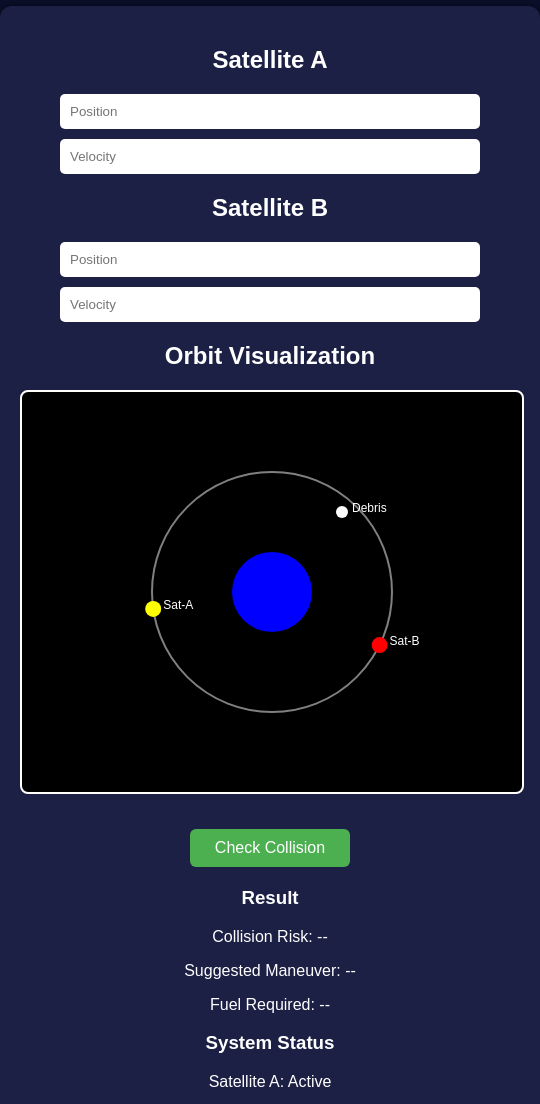
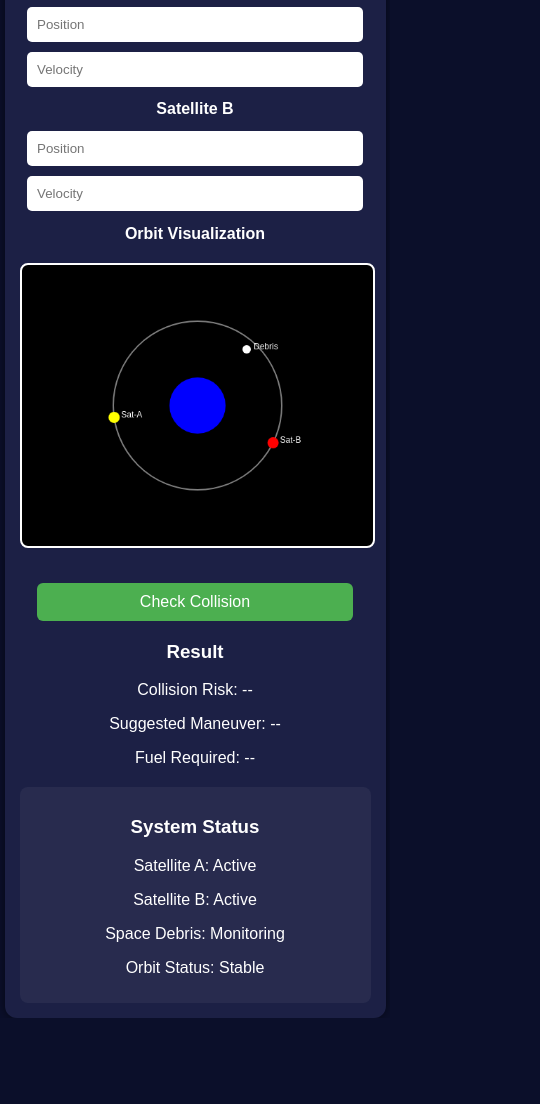
Before and after one commit to Surbhi9otaku/Satellite-collision-system, a plain HTML site: page frontend/index.html in a window 390 px wide. Shown: the part 109-1213 px from the top of the page, 540 px wide, since content can reach past the window. After the commit the page ends 1127 px from the top, so only its background shows below. Drawn offline with Linux system fonts and the light colour scheme.

Commit message:
commit changes

```diff
--- a/frontend/index.html
+++ b/frontend/index.html
@@ -3,6 +3,9 @@
 
 <head>
     <title>Satellite Collision Dashboard</title>
+
+    <meta name="viewport" content="width=device-width, initial-scale=1.0">
+
     <link rel="stylesheet" href="style.css">
 </head>
 
--- a/frontend/style.css
+++ b/frontend/style.css
@@ -12,7 +12,8 @@
 }
 
 .container {
-    width: 500px;
+    width: 90%;
+    max-width: 500px;
     margin: auto;
     background: #1c2045;
     padding: 20px;
@@ -24,14 +25,15 @@
     display: block;
     margin: 10px auto;
     padding: 10px;
-    width: 80%;
+    width: 90%;
     border: none;
     border-radius: 5px;
 }
 
 button {
     margin-top: 15px;
-    padding: 10px 25px;
+    padding: 10px;
+    width: 90%;
     background: #4CAF50;
     color: white;
     border: none;
@@ -47,6 +49,8 @@
 }
 
 canvas {
+    width: 100%;
+    height: auto;
     background: black;
     border: 2px solid white;
     margin: 20px auto;
@@ -57,3 +61,25 @@
 #result {
     margin-top: 20px;
 }
+
+#info {
+    margin-top: 20px;
+    padding: 10px;
+    background: rgba(255, 255, 255, 0.05);
+    border-radius: 8px;
+}
+
+@media (max-width: 600px) {
+
+    h1 {
+        font-size: 20px;
+    }
+
+    h2 {
+        font-size: 16px;
+    }
+
+    .container {
+        padding: 15px;
+    }
+}
```
